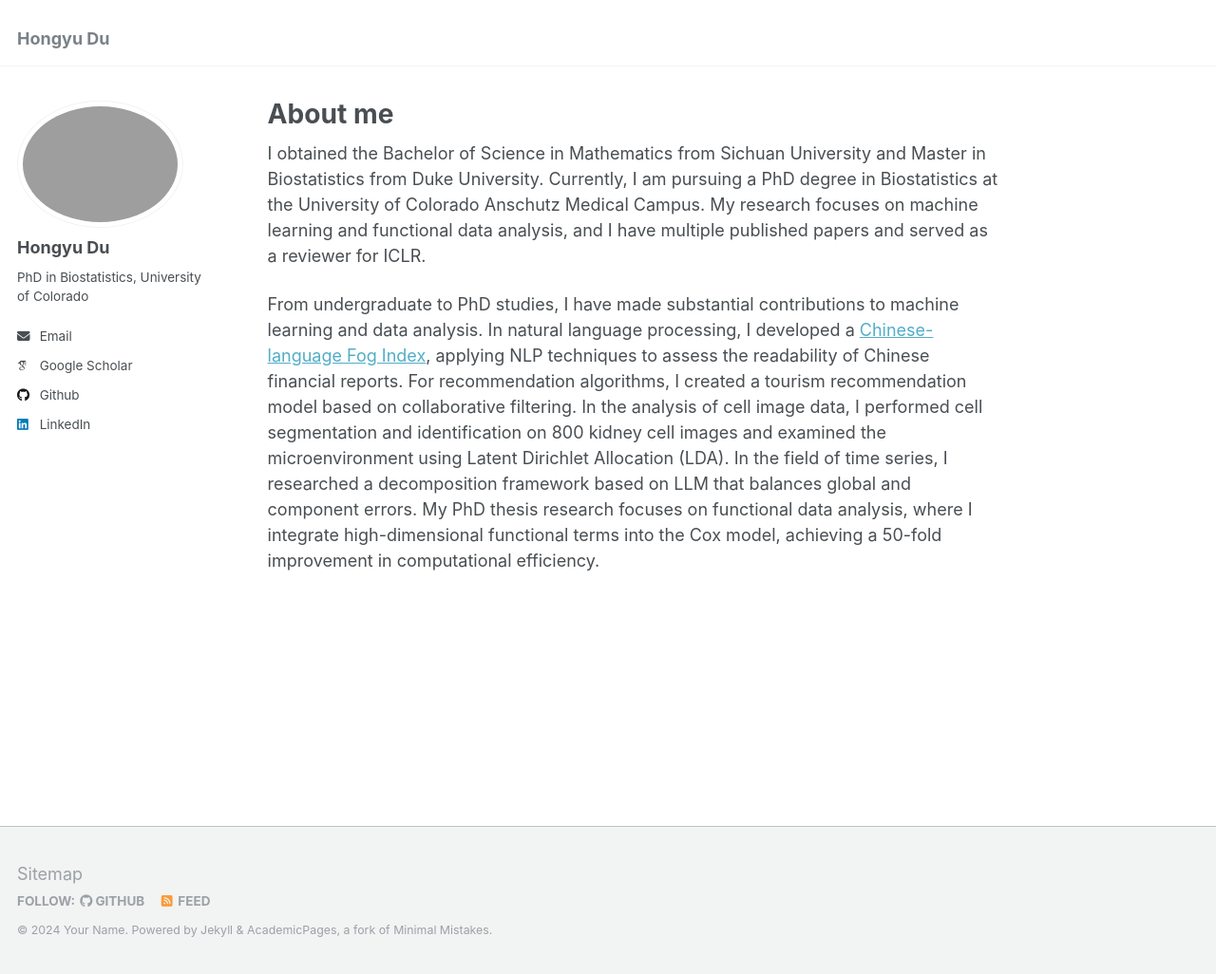
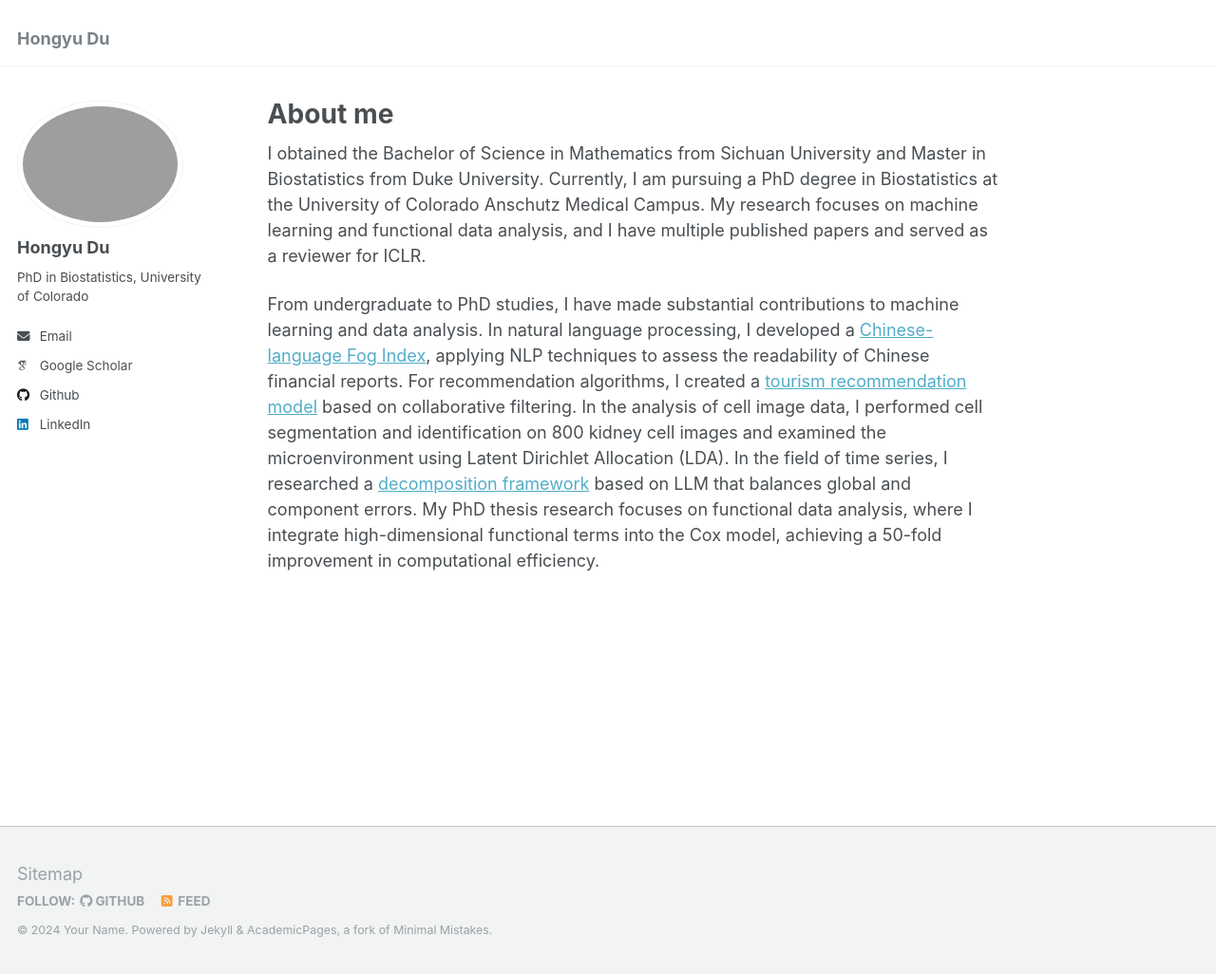
Before and after one commit to HongyuDu2/hongyu.github.io, a Jekyll site: the page built from _pages/about.md, in a window 1280 px wide and 1026 px high. Shown: the whole window at 95% size. Built offline with Jekyll 4.4.1, drawn with Linux system fonts in a browser that asks for light colours; some web fonts are replaced; part of the change alters nothing that is shown.

```diff
--- a/_pages/about.md
+++ b/_pages/about.md
@@ -10,4 +10,4 @@ redirect_from:
 
 I obtained the Bachelor of Science in Mathematics from Sichuan University and Master in Biostatistics from Duke University. Currently, I am pursuing a PhD degree in Biostatistics at the University of Colorado Anschutz Medical Campus. My research focuses on machine learning and functional data analysis, and I have multiple published papers and served as a reviewer for ICLR.
 
-From undergraduate to PhD studies, I have made substantial contributions to machine learning and data analysis. In natural language processing, I developed a [Chinese-language Fog Index](https://dl.acm.org/doi/pdf/10.1145/3395260.3395283?casa_token=JtSgDuOx34UAAAAA:ga8FGkSLvpZbgKvx4wej21u3B62w5gBRRQnPLhxq3hbylrCWQgfXJNRZa1ibWJu9TXWvmo7b5EZv), applying NLP techniques to assess the readability of Chinese financial reports. For recommendation algorithms, I created a tourism recommendation model based on collaborative filtering. In the analysis of cell image data, I performed cell segmentation and identification on 800 kidney cell images and examined the microenvironment using Latent Dirichlet Allocation (LDA). In the field of time series, I researched a decomposition framework based on LLM that balances global and component errors. My PhD thesis research focuses on functional data analysis, where I integrate high-dimensional functional terms into the Cox model, achieving a 50-fold improvement in computational efficiency.
+From undergraduate to PhD studies, I have made substantial contributions to machine learning and data analysis. In natural language processing, I developed a [Chinese-language Fog Index](https://dl.acm.org/doi/pdf/10.1145/3395260.3395283?casa_token=JtSgDuOx34UAAAAA:ga8FGkSLvpZbgKvx4wej21u3B62w5gBRRQnPLhxq3hbylrCWQgfXJNRZa1ibWJu9TXWvmo7b5EZv), applying NLP techniques to assess the readability of Chinese financial reports. For recommendation algorithms, I created a [tourism recommendation model](https://www.researchgate.net/profile/Sizhe-Yu-2/publication/341658204_Improved_Tourism_Recommendation_System/links/61448dde519a1a381f6722e2/Improved-Tourism-Recommendation-System.pdf) based on collaborative filtering. In the analysis of cell image data, I performed cell segmentation and identification on 800 kidney cell images and examined the microenvironment using Latent Dirichlet Allocation (LDA). In the field of time series, I researched a [decomposition framework](https://arxiv.org/pdf/2411.11340?) based on LLM that balances global and component errors. My PhD thesis research focuses on functional data analysis, where I integrate high-dimensional functional terms into the Cox model, achieving a 50-fold improvement in computational efficiency.
```
